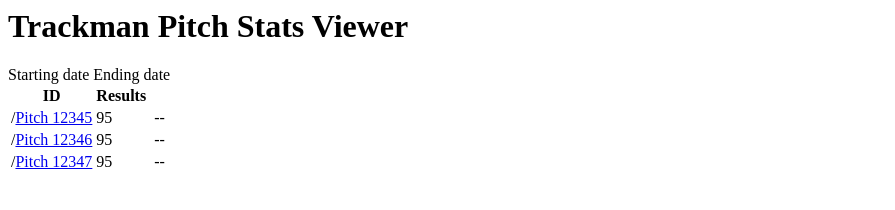
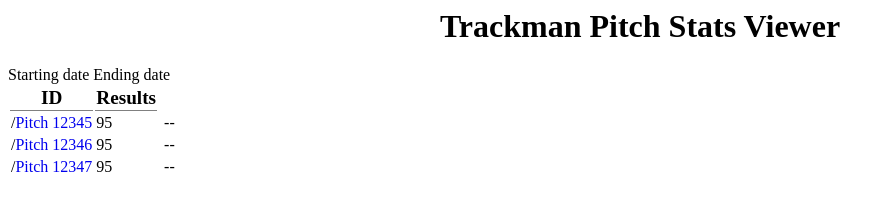
Before and after one commit to nataliestafford/nataliestafford.github.io, a plain HTML site: page index.html in a window 1280 px wide. Shown: the whole page, without its empty margins (0-895 px from the left). Drawn offline with Linux system fonts and the light colour scheme.

Commit message:
Update styles.css

```diff
--- a/styles.css
+++ b/styles.css
@@ -3,3 +3,27 @@ th {
   font-weight: bold;
   font-size: 1-2em;
 }
+.blue {
+  color: #0C2340;
+}
+
+.red {
+  color: #BD1F2D;
+}
+
+th {
+  border-bottom: 1px solid gray;
+  font-weight: bold;
+  font-size: 1.2em;
+}
+
+a {
+  text-decoration:none;
+}
+a:hover {
+  text-decoration:underline;
+}
+
+h1 {
+  text-align:center;
+}
```
